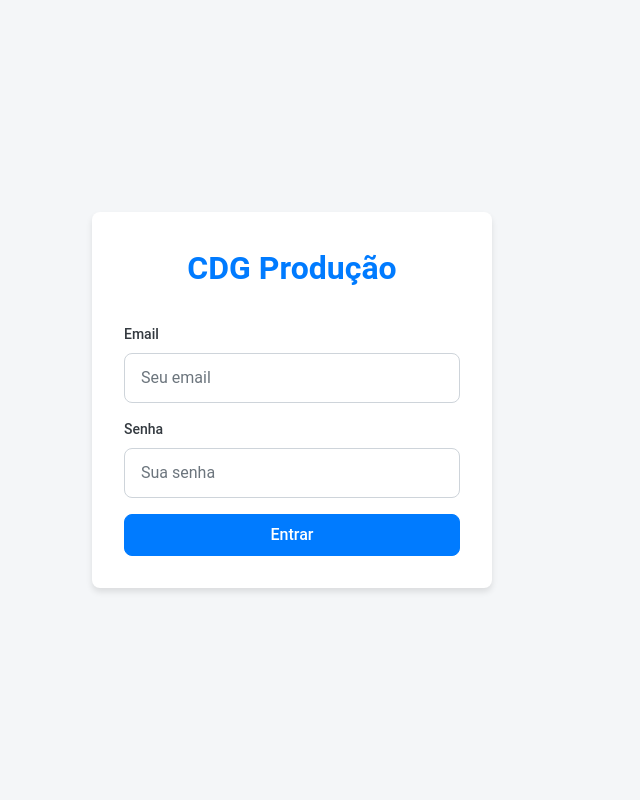
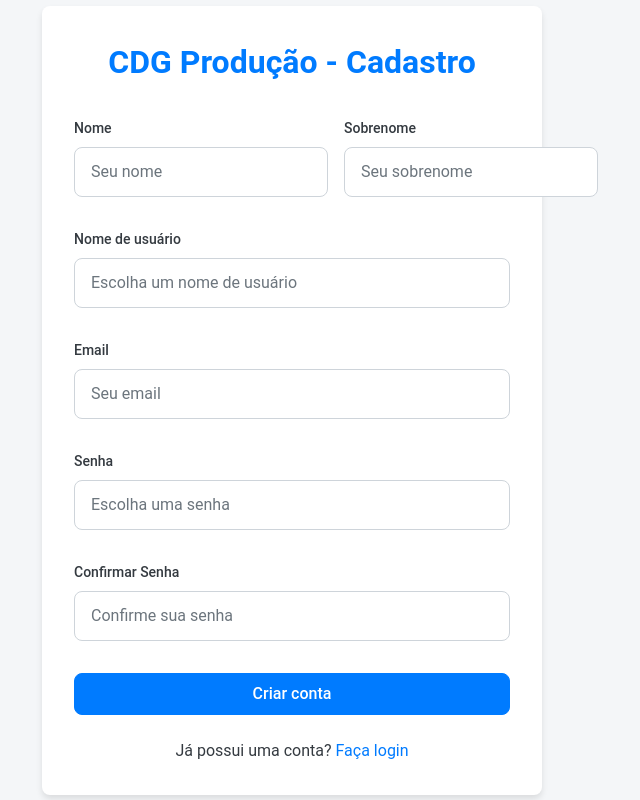
Before and after one commit to arthurreiscdg/CDGPRODUCAOFRONT, a React (Create React App) app in the folder cdgproducao/: page /register in a window 1280 px wide. Before the commit this address led to /login. Shown: the whole page, without its empty margins (348-988 px from the left). Built offline with nearby package versions, Linux system fonts and the light colour scheme.

Commit message:
✨ feat: Adiciona páginas de registro e melhorias na autenticação

```diff
--- a/cdgproducao/src/App.js
+++ b/cdgproducao/src/App.js
@@ -8,6 +8,7 @@ import PrivateRoute from './components/PrivateRoute';
 
 // Páginas
 import Login from './pages/login';
+import Register from './pages/register';
 import Home from './pages/home';
 import WebhookList from './pages/webhooks';
 import FormsList from './pages/forms';
@@ -21,8 +22,9 @@ function App() {
       <AuthProvider>
         <Router>
           <Routes>
-            {/* Rota pública para Login */}
+            {/* Rotas públicas */}
             <Route path="/login" element={<Login />} />
+            <Route path="/register" element={<Register />} />
 
             {/* Rotas privadas */}
             <Route element={<PrivateRoute />}>
--- a/cdgproducao/src/pages/login/index.js
+++ b/cdgproducao/src/pages/login/index.js
@@ -1,5 +1,5 @@
 import React, { useState } from 'react';
-import { useNavigate } from 'react-router-dom';
+import { useNavigate, Link } from 'react-router-dom';
 import styled from 'styled-components';
 import { useFormik } from 'formik';
 import * as Yup from 'yup';
@@ -7,6 +7,7 @@ import * as Yup from 'yup';
 import Input from '../../components/Input';
 import Button from '../../components/Button';
 import { useAuth } from '../../contexts/AuthContext';
+import { theme } from '../../styles/theme';
 
 const LoginContainer = styled.div`
   display: flex;
@@ -53,7 +54,6 @@ const Login = () => {
   const { signIn } = useAuth();
   const navigate = useNavigate();
   const [loginError, setLoginError] = useState(null);
-
   const formik = useFormik({
     initialValues: {
       email: '',
@@ -67,11 +67,17 @@ const Login = () => {
         .required('Senha é obrigatória'),
     }),
     onSubmit: async (values) => {
-      const response = await signIn(values);
-      if (response.success) {
-        navigate('/');
-      } else {
-        setLoginError(response.error);
+      setLoginError(null); // Limpa erros anteriores
+      try {
+        const response = await signIn(values);
+        if (response.success) {
+          navigate('/');
+        } else {
+          setLoginError(response.error);
+        }
+      } catch (error) {
+        setLoginError('Erro de conexão com o servidor. Tente novamente.');
+        console.error('Erro de login:', error);
       }
     },
   });
@@ -106,9 +112,7 @@ const Login = () => {
             onChange={formik.handleChange}
             onBlur={formik.handleBlur}
             error={formik.touched.password && formik.errors.password}
-          />
-
-          <Button
+          />          <Button
             type="submit"
             fullWidth
             disabled={formik.isSubmitting}
@@ -116,6 +120,10 @@ const Login = () => {
             {formik.isSubmitting ? 'Entrando...' : 'Entrar'}
           </Button>
         </Form>
+
+        <p style={{textAlign: 'center', marginTop: '1.5rem'}}>
+          Não possui uma conta? <Link to="/register" style={{color: theme.colors.primary}}>Cadastre-se</Link>
+        </p>
       </LoginCard>
     </LoginContainer>
   );
--- /dev/null
+++ b/cdgproducao/src/pages/register/index.js
@@ -0,0 +1,229 @@
+import React, { useState } from 'react';
+import { useNavigate, Link } from 'react-router-dom';
+import styled from 'styled-components';
+import { useFormik } from 'formik';
+import * as Yup from 'yup';
+import api from '../../services/api';
+
+import Input from '../../components/Input';
+import Button from '../../components/Button';
+
+// Estilos reutilizados do componente de login
+const RegisterContainer = styled.div`
+  display: flex;
+  flex-direction: column;
+  align-items: center;
+  justify-content: center;
+  min-height: 100vh;
+  background-color: ${({ theme }) => theme.colors.background};
+`;
+
+const RegisterCard = styled.div`
+  width: 100%;
+  max-width: 500px;
+  padding: 2rem;
+  background-color: ${({ theme }) => theme.colors.white};
+  border-radius: ${({ theme }) => theme.borderRadius.medium};
+  box-shadow: ${({ theme }) => theme.shadows.medium};
+`;
+
+const Logo = styled.div`
+  font-size: 2rem;
+  font-weight: bold;
+  margin-bottom: 2rem;
+  text-align: center;
+  color: ${({ theme }) => theme.colors.primary};
+`;
+
+const Form = styled.form`
+  display: flex;
+  flex-direction: column;
+  gap: 1rem;
+`;
+
+const FormRow = styled.div`
+  display: flex;
+  gap: 1rem;
+  width: 100%;
+
+  @media (max-width: 768px) {
+    flex-direction: column;
+  }
+`;
+
+const LoginLink = styled.p`
+  text-align: center;
+  margin-top: 1.5rem;
+`;
+
+const ErrorMessage = styled.div`
+  color: ${({ theme }) => theme.colors.danger};
+  margin-bottom: 1rem;
+  padding: 0.5rem;
+  border-radius: ${({ theme }) => theme.borderRadius.small};
+  background-color: #f8d7da;
+  border: 1px solid #f5c6cb;
+  text-align: center;
+`;
+
+const Register = () => {
+  const navigate = useNavigate();
+  const [registerError, setRegisterError] = useState(null);
+
+  const formik = useFormik({
+    initialValues: {
+      firstName: '',
+      lastName: '',
+      username: '',
+      email: '',
+      password: '',
+      password2: '',
+    },
+    validationSchema: Yup.object({
+      firstName: Yup.string()
+        .required('Nome é obrigatório'),
+      lastName: Yup.string()
+        .required('Sobrenome é obrigatório'),
+      username: Yup.string()
+        .required('Nome de usuário é obrigatório')
+        .min(4, 'Nome de usuário deve ter pelo menos 4 caracteres'),
+      email: Yup.string()
+        .email('Email inválido')
+        .required('Email é obrigatório'),
+      password: Yup.string()
+        .required('Senha é obrigatória')
+        .min(6, 'A senha deve ter pelo menos 6 caracteres'),
+      password2: Yup.string()
+        .oneOf([Yup.ref('password'), null], 'As senhas devem ser iguais')
+        .required('Confirmação de senha é obrigatória'),
+    }),
+    onSubmit: async (values) => {
+      setRegisterError(null);
+      try {
+        await api.post('/auth/register/', {
+          first_name: values.firstName,
+          last_name: values.lastName,
+          username: values.username,
+          email: values.email,
+          password: values.password,
+          password2: values.password2,
+        });
+
+        navigate('/login', { state: { message: 'Registro concluído com sucesso. Faça login para continuar.' } });
+      } catch (error) {
+        const errorMsg = error.response?.data?.username ||
+                         error.response?.data?.email ||
+                         error.response?.data?.password ||
+                         'Erro ao registrar. Por favor, tente novamente.';
+
+        setRegisterError(Array.isArray(errorMsg) ? errorMsg[0] : errorMsg);
+      }
+    },
+  });
+
+  return (
+    <RegisterContainer>
+      <RegisterCard>
+        <Logo>CDG Produção - Cadastro</Logo>
+
+        {registerError && <ErrorMessage>{registerError}</ErrorMessage>}
+
+        <Form onSubmit={formik.handleSubmit}>
+          <FormRow>
+            <Input
+              id="firstName"
+              name="firstName"
+              type="text"
+              label="Nome"
+              placeholder="Seu nome"
+              fullWidth
+              value={formik.values.firstName}
+              onChange={formik.handleChange}
+              onBlur={formik.handleBlur}
+              error={formik.touched.firstName && formik.errors.firstName}
+            />
+
+            <Input
+              id="lastName"
+              name="lastName"
+              type="text"
+              label="Sobrenome"
+              placeholder="Seu sobrenome"
+              fullWidth
+              value={formik.values.lastName}
+              onChange={formik.handleChange}
+              onBlur={formik.handleBlur}
+              error={formik.touched.lastName && formik.errors.lastName}
+            />
+          </FormRow>
+
+          <Input
+            id="username"
+            name="username"
+            type="text"
+            label="Nome de usuário"
+            placeholder="Escolha um nome de usuário"
+            fullWidth
+            value={formik.values.username}
+            onChange={formik.handleChange}
+            onBlur={formik.handleBlur}
+            error={formik.touched.username && formik.errors.username}
+          />
+
+          <Input
+            id="email"
+            name="email"
+            type="email"
+            label="Email"
+            placeholder="Seu email"
+            fullWidth
+            value={formik.values.email}
+            onChange={formik.handleChange}
+            onBlur={formik.handleBlur}
+            error={formik.touched.email && formik.errors.email}
+          />
+
+          <Input
+            id="password"
+            name="password"
+            type="password"
+            label="Senha"
+            placeholder="Escolha uma senha"
+            fullWidth
+            value={formik.values.password}
+            onChange={formik.handleChange}
+            onBlur={formik.handleBlur}
+            error={formik.touched.password && formik.errors.password}
+          />
+
+          <Input
+            id="password2"
+            name="password2"
+            type="password"
+            label="Confirmar Senha"
+            placeholder="Confirme sua senha"
+            fullWidth
+            value={formik.values.password2}
+            onChange={formik.handleChange}
+            onBlur={formik.handleBlur}
+            error={formik.touched.password2 && formik.errors.password2}
+          />
+
+          <Button
+            type="submit"
+            fullWidth
+            disabled={formik.isSubmitting}
+          >
+            {formik.isSubmitting ? 'Processando...' : 'Criar conta'}
+          </Button>
+        </Form>
+
+        <LoginLink>
+          Já possui uma conta? <Link to="/login">Faça login</Link>
+        </LoginLink>
+      </RegisterCard>
+    </RegisterContainer>
+  );
+};
+
+export default Register;
--- a/cdgproducao/src/services/api.js
+++ b/cdgproducao/src/services/api.js
@@ -1,12 +1,24 @@
 import axios from 'axios';
 
 const api = axios.create({
-  // Substitua pela URL da sua API
-  baseURL: 'http://localhost:3333',
+  // URL da API Django
+  baseURL: 'http://localhost:8000/api',
   headers: {
     'Content-Type': 'application/json',
   },
 });
+
+// Adiciona token de autenticação em todas as requisições
+api.interceptors.request.use(
+  (config) => {
+    const token = localStorage.getItem('@CDGProducao:token');
+    if (token) {
+      config.headers.Authorization = `Token ${token}`;
+    }
+    return config;
+  },
+  (error) => Promise.reject(error)
+);
 
 // Interceptor para tratamento de erros
 api.interceptors.response.use(
@@ -17,6 +29,7 @@ api.interceptors.response.use(
       localStorage.removeItem('@CDGProducao:user');
       localStorage.removeItem('@CDGProducao:token');
       // O redirecionamento pode ser feito aqui ou no componente
+      window.location.href = '/login';
     }
 
     return Promise.reject(error);
```
Also changed, not shown: cdgproducao/src/contexts/AuthContext.js (+27 -16 lines).
